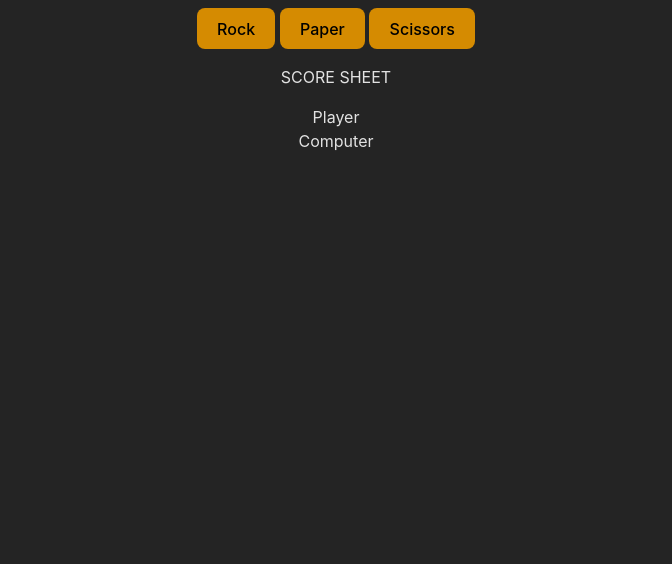
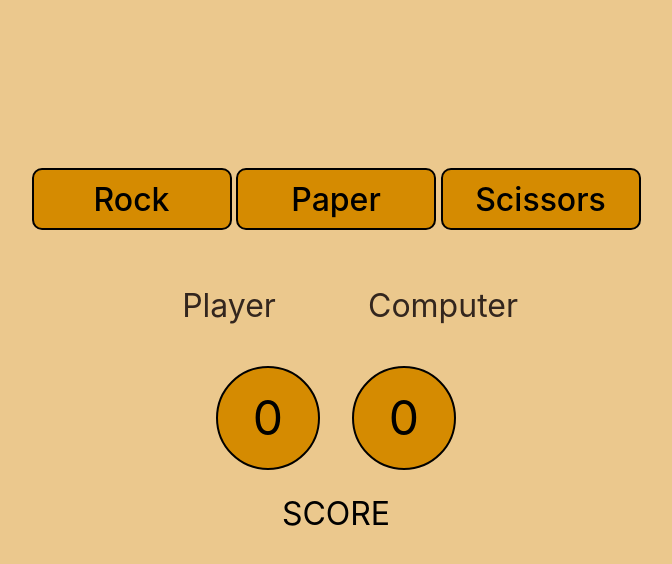
Before and after one commit to RespectWood/rock-paper-scissors, a website: page index.html in a window 1280 px wide. Shown: the whole page, without its empty margins (304-976 px from the left). Drawn offline with Linux system fonts and the light colour scheme.

Commit message:
first ui, not yer completed

```diff
--- a/RockPaperScissors.js
+++ b/RockPaperScissors.js
@@ -1,8 +1,23 @@
+const playerScoreEL = document.createElement("p");
+playerScoreEL.classList.add("ScoreCounter");
+
+const computerScoreEL = document.createElement("p");
+computerScoreEL.classList.add("ScoreCounter");
+
+const playerScoreCircle = document.getElementById("PlayerScore");
+playerScoreCircle.appendChild(playerScoreEL);
+
+const computerScoreCircle = document.getElementById("ComputerScore");
+computerScoreCircle.appendChild(computerScoreEL);
+
 // Score counters
 
 let tieCounter = 0;
 let playerScore = 0;
 let computerScore = 0;
+
+playerScoreEL.innerText = playerScore;
+computerScoreEL.innerText = computerScore;
 
 // Button
 const choiceButton = document.querySelectorAll(".selection-button");
@@ -36,6 +51,7 @@ function playRound(playerSelection) {
   const tie = computerSelection === playerSelection;
   if (tie) {
     tieCounter += 1;
+    // tiepopup() call function here
   }
   // prettier-ignore
   const isComputerWinning
@@ -55,9 +71,12 @@ function playRound(playerSelection) {
     playerScore += 1;
   }
 
+  playerScoreEL.innerText = playerScore;
+  computerScoreEL.innerText = computerScore;
+
   console.log({
+    PLAYER: playerScore,
+    TIE: tieCounter,
     COMPUTER: computerScore,
-    TIE: tieCounter,
-    PLAYER: playerScore,
   });
 }
--- a/RPS.html
+++ b/index.html
@@ -18,12 +18,18 @@
 
     </div>
 
-    <div id="scores">
-        <p>SCORE SHEET</p>
-        <div id="Player">Player</div>
-        <div id="Computer">Computer</div>
+    <div class="participants">
+        <span id="playerBoard" class="names">Player</span>
+        <span id="computerBoard"class="names">Computer</span>
+
     </div>
 
+    <div class="scoresContainer">
+        <div id="PlayerScore" class="scoreDiv"></div>
+        <div id="ComputerScore" class="scoreDiv"></div>
+    </div>
+
+    <p id="scoreLabel">SCORE</p>
 
 
 
--- a/style.css
+++ b/style.css
@@ -3,10 +3,11 @@
     font-size: 16px;
     line-height: 24px;
     font-weight: 400;
+    box-sizing: border-box;
 
     color-scheme: light dark;
     color: rgba(255, 255, 255, 0.87);
-    background-color: #242424;
+    background-color: #ebc88d;
 
     font-synthesis: none;
     text-rendering: optimizeLegibility;
@@ -22,19 +23,73 @@
 
 
 .selection-button{
-    border-radius: 8px;
-    border: 1px solid transparent;
-    padding: 0.6em 1.2em;
-    font-size: 1em;
+    border-radius: 10px;
+    border: 2px black solid;
+    padding: 0.6rem 1.2rem;
+    font-size: 2rem;
     font-weight: 500;
     font-family: inherit;
     background-color: #d58b01;
     cursor: pointer;
     transition: border-color 0.25s;
+    margin-top: 10rem;
+    width: 200px;
 }
 
 
-#scores{
-    text-align: center;
+.participants{
+    display: flex;
+    justify-content: center;
+    font-size: 2rem;
+}
+
+.scoresContainer{
+    display: flex;
+    justify-content: center;
+
 
 }
+#computerBoard{
+    text-align: center;
+    color:rgba(23, 14, 14, 0.87);
+
+}
+
+#playerBoard{
+    text-align: center;
+    color:rgba(23, 14, 14, 0.87);
+}
+
+.names{
+    padding: 4rem 2rem 2rem 2rem;
+    width: 150px;
+}
+
+.scoreDiv{
+    height: 100px;
+    width: 100px;
+    background-color: #d58b01;
+    border: 2px black solid;
+    border-radius: 100px;
+    margin: 1rem;
+    display: flex;
+    justify-content: center;
+    align-items: center;
+
+}
+
+.ScoreCounter{
+    /* text-align: center; */
+
+    color: black;
+    font-size: 3rem;
+    margin: 0;
+
+}
+
+#scoreLabel{
+    text-align: center;
+    color: black;
+    font-size: 2rem;
+    margin: 1rem;
+}
```
Lines whose indentation alone changed are shown as unchanged.
